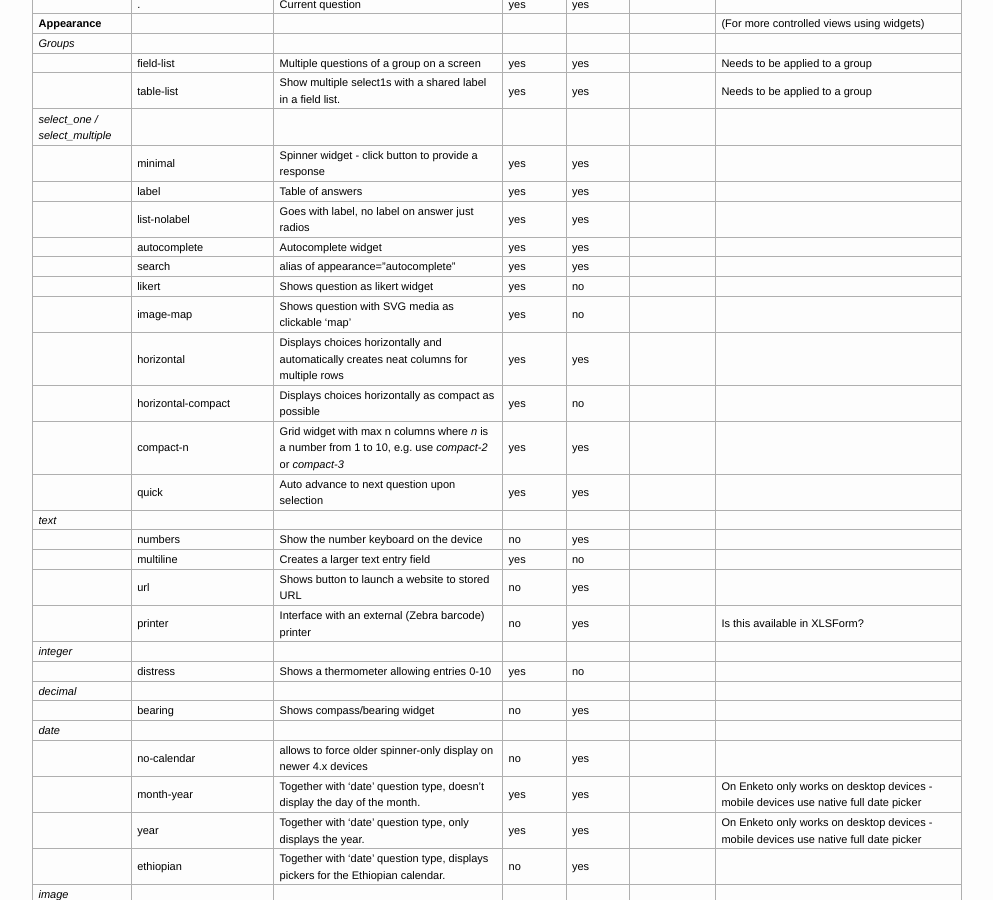
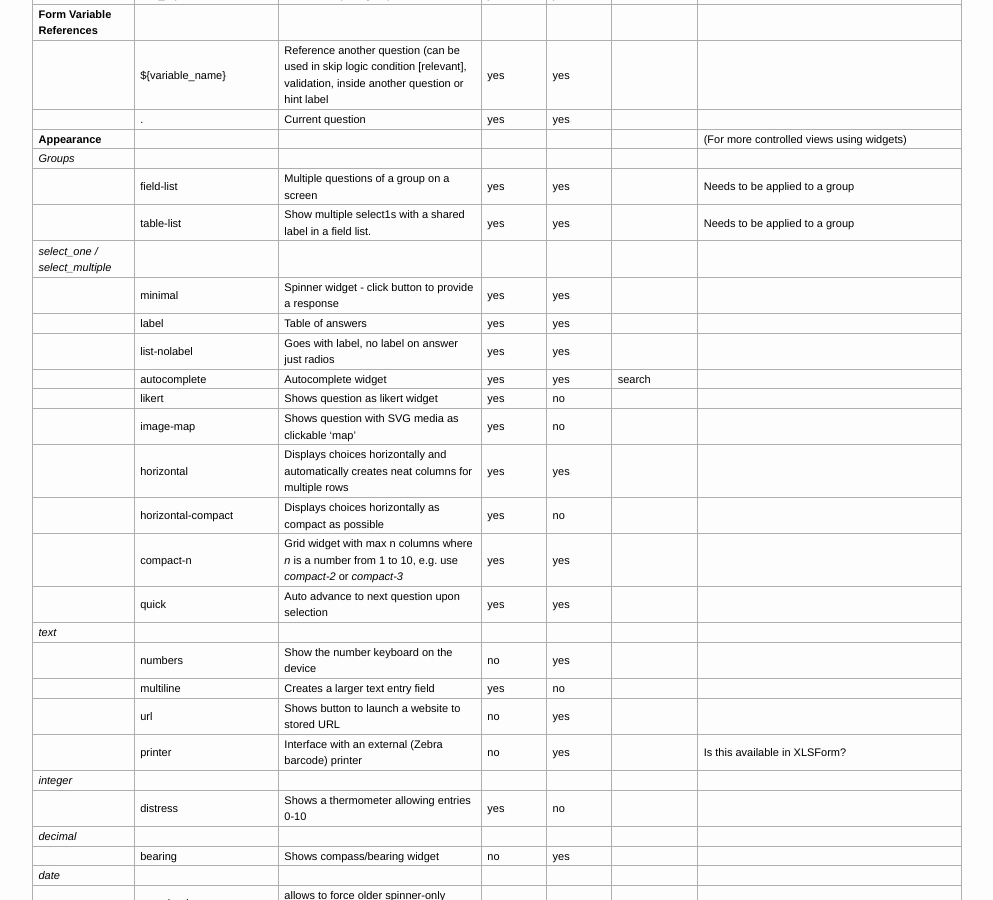
Before and after one commit to XLSForm/xlsform.github.io, a Jekyll site: the page built from ref-table.md, in a window 1280 px wide and 900 px high, scrolled down 2139 px. Shown: the whole window, without its empty margins (143-1136 px from the left). Built offline with Jekyll 4.4.1, drawn with Linux system fonts in a browser that asks for light colours; nearby versions of some CDN libraries.

Commit message:
Reorganize autocomplete in ref table, closes #79 (#100)

```diff
--- a/_includes/xlsform-reference-table.md
+++ b/_includes/xlsform-reference-table.md
@@ -76,10 +76,9 @@ This sheet is mandatory in all XLSForms.
 |                                    	| minimal                              	| Spinner widget - click button to provide a response                                                                               	| yes              	| yes                  	|                 	|                                                                                                                                        	|
 |                                    	| label                                	| Table of answers                                                                                                                  	| yes              	| yes                  	|                 	|                                                                                                                                        	|
 |                                    	| list-nolabel                         	| Goes with label, no label on answer just radios                                                                                   	| yes              	| yes                  	|                 	|                                                                                                                                        	|
-|                                    	| autocomplete                         	| Autocomplete widget                                                                                                               	| yes              	| yes                 	|
-|                                    	| search                                   | alias of appearance="autocomplete"                                                                                                    | yes                  | yes  	|     |
+|                                    	| autocomplete                         	| Autocomplete widget                                                                                                               	| yes              	| yes                 	| search
 |                                    	| likert                               	| Shows question as likert widget                                                                                                   	| yes              	| no                   	|                 	|                                                                                                                                        	|
-|                                        | image-map                                | Shows question with SVG media as clickable 'map'                                                                                      | yes                  | no                       |                     |                                                                                                                                            |
+|                                       | image-map                             | Shows question with SVG media as clickable 'map'                                                                                      | yes               | no                    |                   |                                                                                                                                               |
 |                                    	| horizontal                           	| Displays choices horizontally and automatically creates neat columns for multiple rows                                            	| yes              	| yes                  	|                 	|                                                                                                                                        	|
 |                                    	| horizontal-compact                   	| Displays choices horizontally as compact as possible                                                                              	| yes              	| no                   	|                 	|                                                                                                                                        	|
 |                                    	| compact-n                            	| Grid widget with max n columns where _n_ is a number from 1 to 10, e.g. use _compact-2_ or _compact-3_                               	| yes              	| yes                  	|                 	|                                                                                                                                        	|
```
